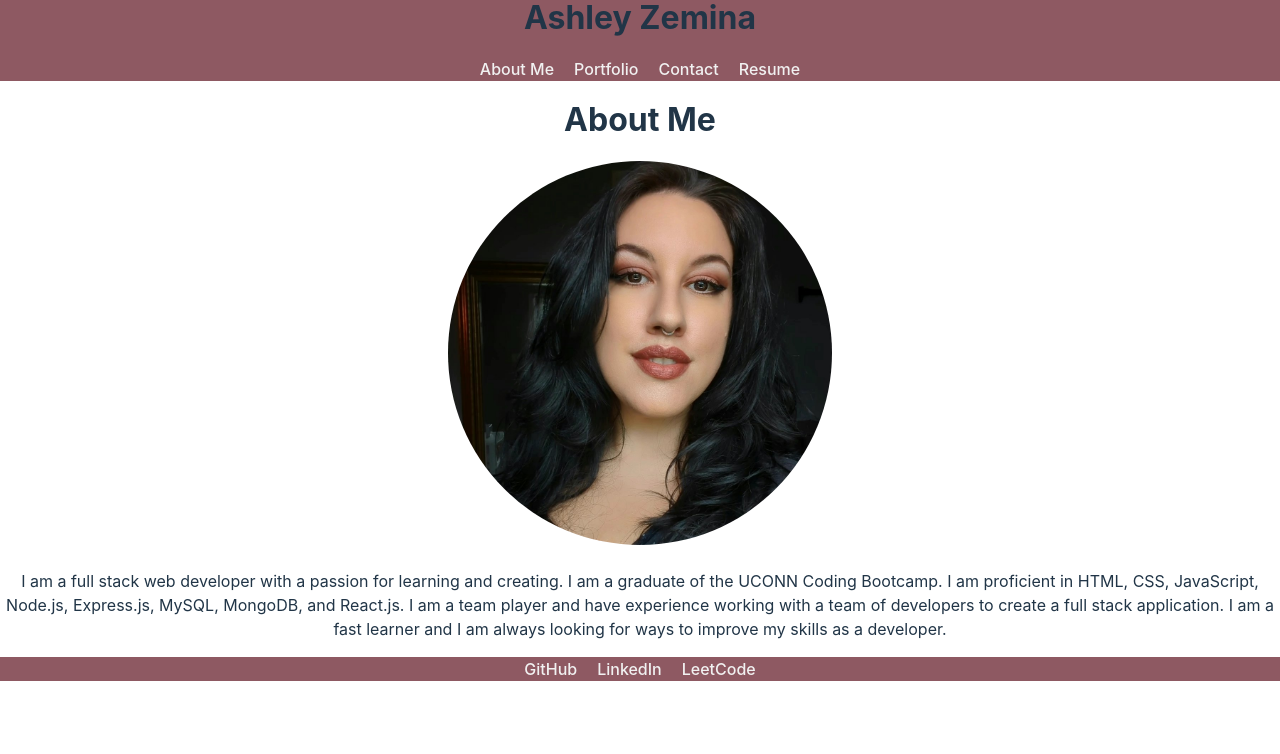
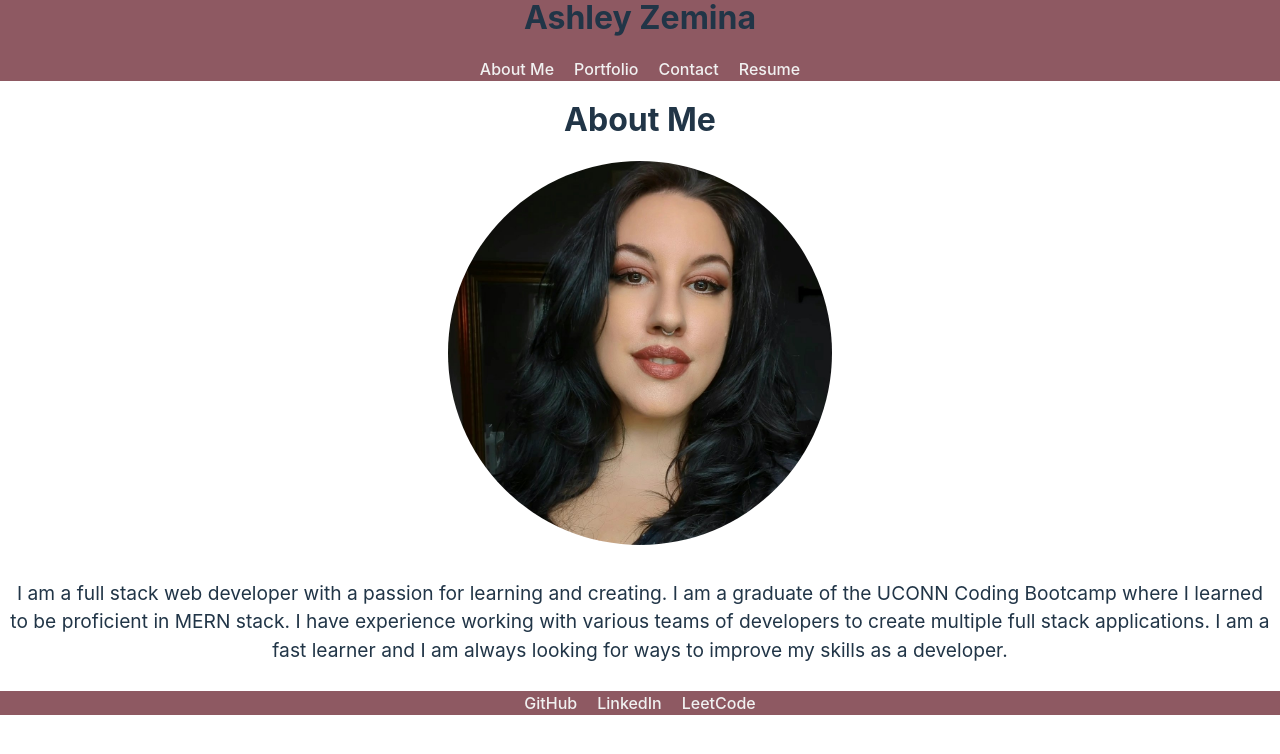
Before and after one commit to Amzemina/React-Portfolio, a React (Vite) app: page / in a window 1280 px wide. Shown: the top 754 px of the page. Built offline with nearby package versions, Linux system fonts and the light colour scheme.

Commit message:
updated styling

```diff
--- a/src/components/AboutMe/AboutMe.css
+++ b/src/components/AboutMe/AboutMe.css
@@ -5,3 +5,10 @@
     border: 2px solid #fff;
     box-shadow: 0 0 0 2px #fff;
   }
+
+  .aboutMe p {
+    font-size: 1.2rem;
+    line-height: 1.5;
+    margin: 1rem 0;
+    padding: 10px;
+  }
--- a/src/components/AboutMe/AboutMe.jsx
+++ b/src/components/AboutMe/AboutMe.jsx
@@ -8,10 +8,9 @@ function AboutMe() {
 
       <p>
         I am a full stack web developer with a passion for learning and
-        creating. I am a graduate of the UCONN Coding Bootcamp. I am proficient
-        in HTML, CSS, JavaScript, Node.js, Express.js, MySQL, MongoDB, and React.js.
-        I am a team player and have experience working with a team of developers to create a full stack
-        application. I am a fast learner and I am always looking for ways to
+        creating. I am a graduate of the UCONN Coding Bootcamp where I learned to be proficient in MERN stack.
+        I have experience working with various teams of developers to create multiple full stack
+        applications. I am a fast learner and I am always looking for ways to
         improve my skills as a developer.
       </p>
     </div>
--- a/src/components/Resume/Resume.css
+++ b/src/components/Resume/Resume.css
@@ -3,4 +3,5 @@
     font-size: 16px;
     display: flex;
     flex-direction: column;
+    padding: 10px;
 }
```
